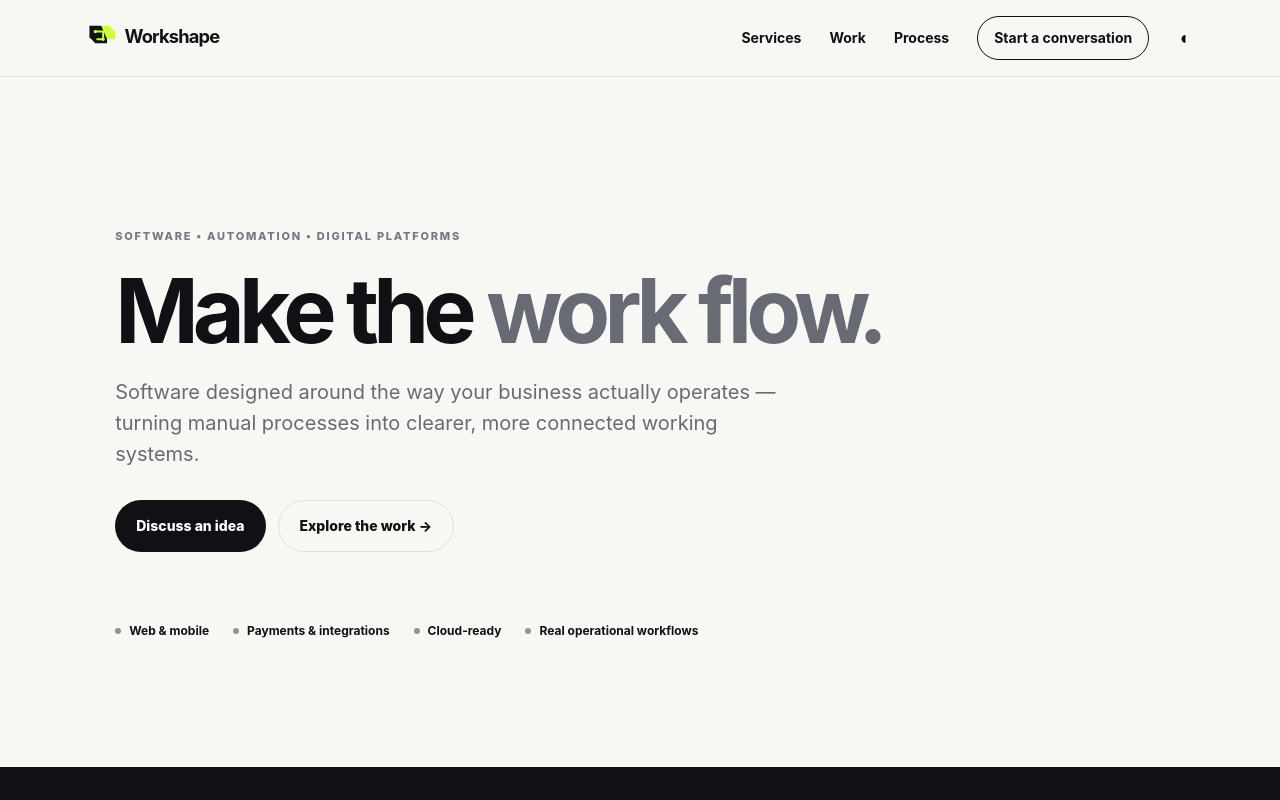
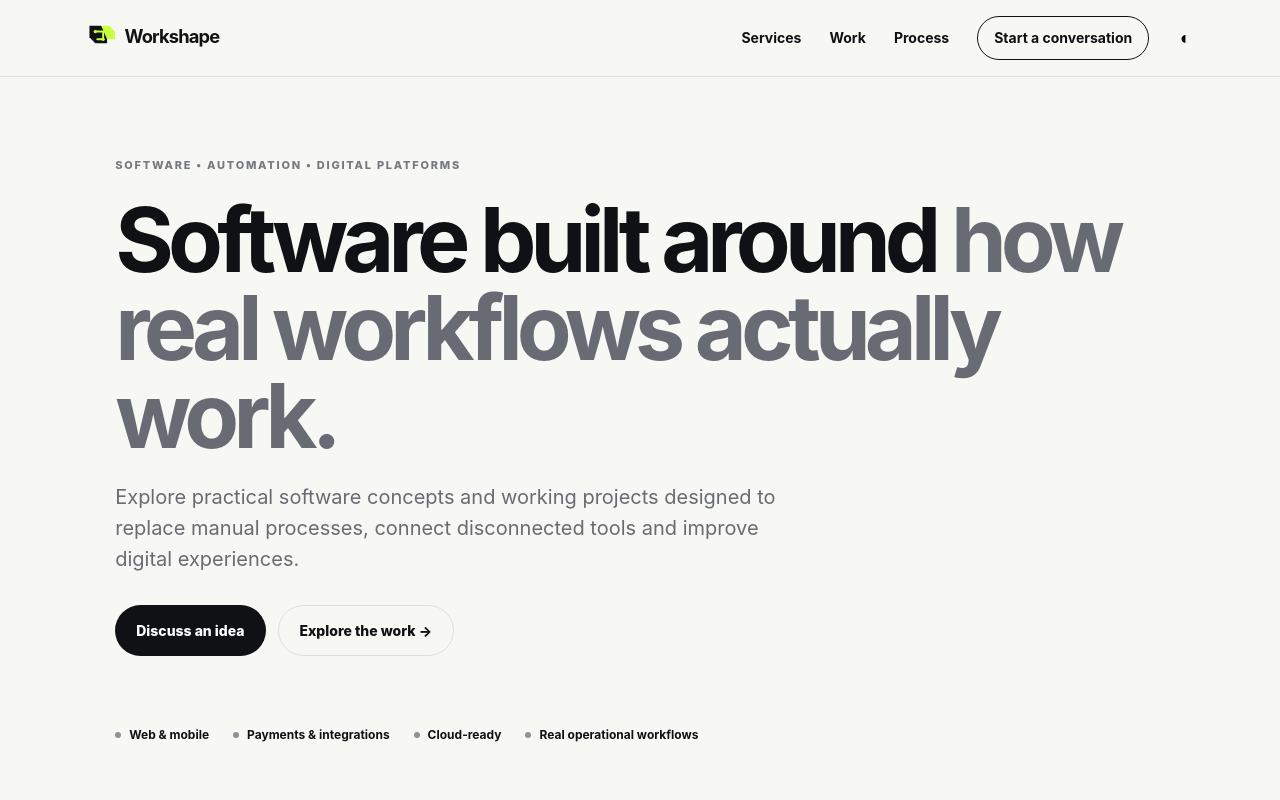
Before and after one commit to Christopher-Mokolare/business-software, an Angular app: page / in a window 1280 px wide. Shown: the top 800 px of the page. Built offline with nearby package versions, Linux system fonts and the light colour scheme.

Commit message:
Update Workshape homepage hero copy

```diff
--- a/src/app/pages/home.component.ts
+++ b/src/app/pages/home.component.ts
@@ -7,8 +7,8 @@ import { RouterLink } from '@angular/router';
   template: `
 <section class="hero">
   <div class="eyebrow">SOFTWARE • AUTOMATION • DIGITAL PLATFORMS</div>
-  <h1>Make the <em>work flow.</em></h1>
-  <p class="hero-copy">Software designed around the way your business actually operates — turning manual processes into clearer, more connected working systems.</p>
+  <h1>Software built around <em>how real workflows actually work.</em></h1>
+  <p class="hero-copy">Explore practical software concepts and working projects designed to replace manual processes, connect disconnected tools and improve digital experiences.</p>
   <div class="actions"><a class="button primary" routerLink="/contact">Discuss an idea</a><a class="button ghost" routerLink="/work">Explore the work →</a></div>
   <div class="proof"><span>Web & mobile</span><span>Payments & integrations</span><span>Cloud-ready</span><span>Real operational workflows</span></div>
 </section>
```
